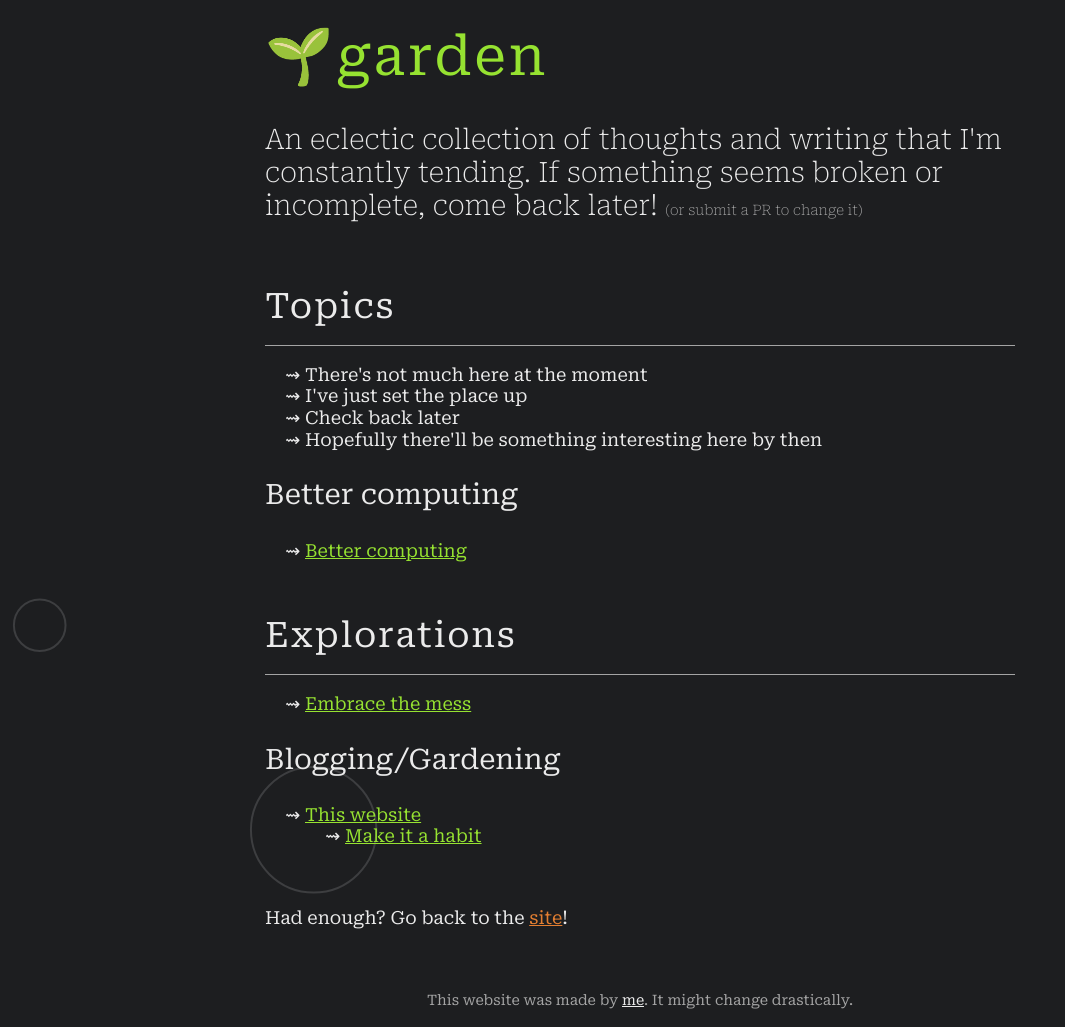
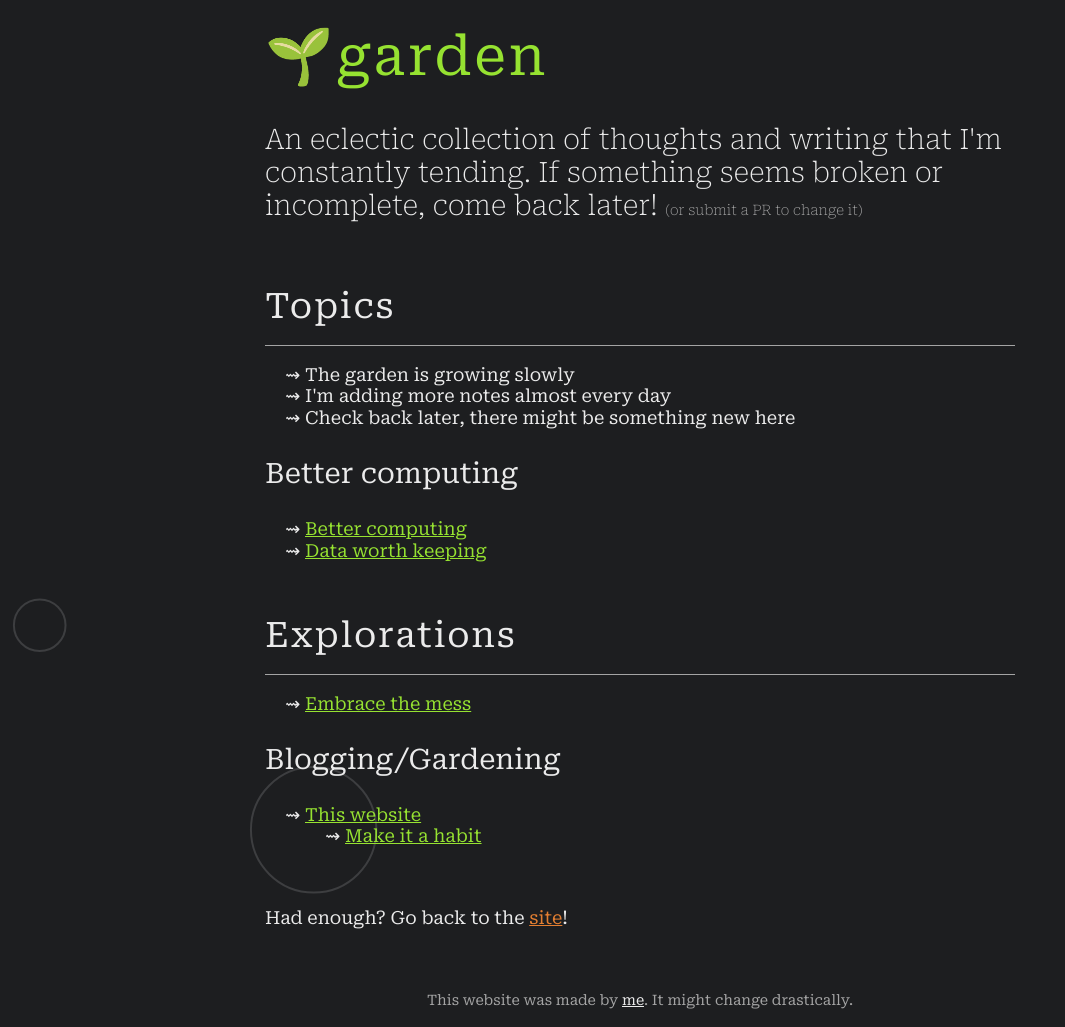
Before and after one commit to aghdom/aghdom.github.io, a Jekyll site: the page garden/index.html, which Jekyll copies as it is, in a window 1280 px wide. Shown: the whole page, without its empty margins (0-1065 px from the left). Built offline with Jekyll 4.4.1, drawn with Linux system fonts in a browser that asks for light colours.

Commit message:
post: data worth keeping

```diff
--- a/garden/index.html
+++ b/garden/index.html
@@ -24,15 +24,15 @@
     <section>
       <h2 class="title">Topics</h2>
       <ul>
-        <li>There's not much here at the moment</li>
-        <li>I've just set the place up</li>
-        <li>Check back later</li>
-        <li>Hopefully there'll be something interesting here by then</li>
+        <li>The garden is growing slowly</li>
+        <li>I'm adding more notes almost every day</li>
+        <li>Check back later, there might be something new here</li>
       </ul>
 
       <h3>Better computing</h3>
       <ul>
         <li><a class="green" href="/garden/better-computing">Better computing</a></li>
+        <li><a class="green" href="/garden/data-worth-keeping">Data worth keeping</a></li>
       </ul>
 
     </section>
```
Also changed, not shown: garden/better-computing/data-worth-keeping.md (added, +83 -0 lines).
